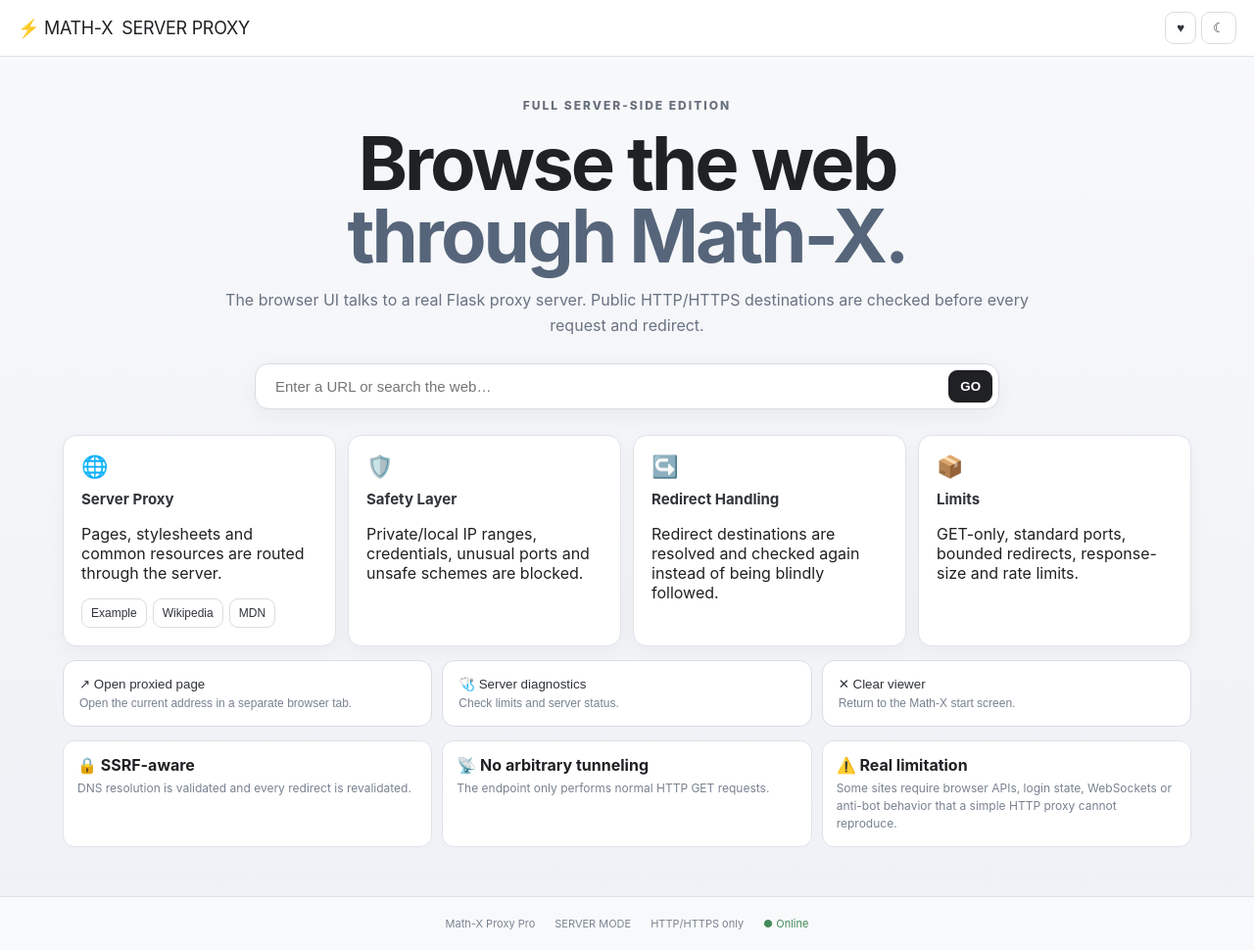
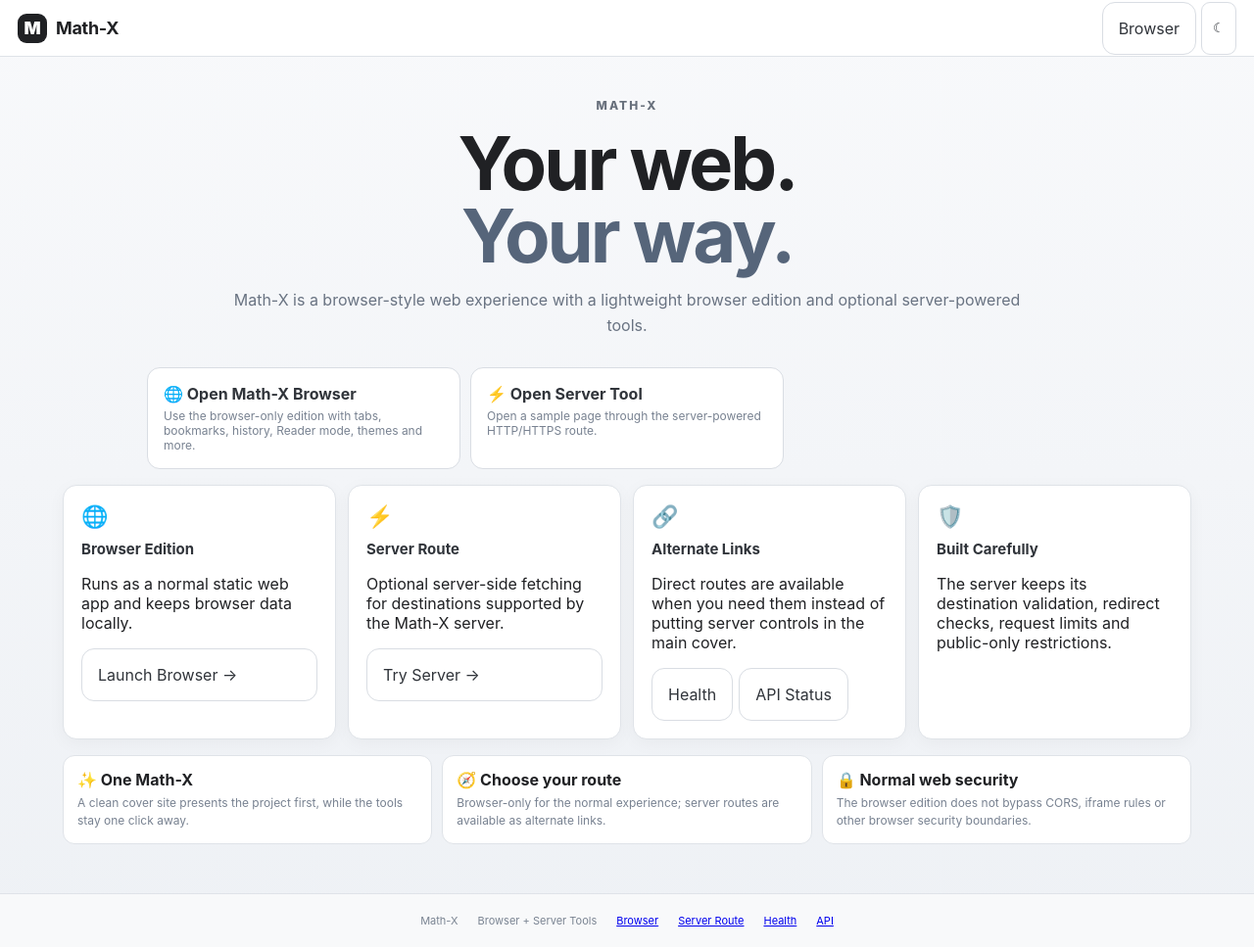
Before and after one commit to AV1ZANDUM-ARTIZUM/Math-X, a Flask app: page / in a window 1280 px wide. Shown: the whole page at 98% size. After the commit the page ends 946 px from the top, so only its background shows below. Run offline with Flask 3, Linux system fonts and the light colour scheme.

Commit message:
Turn server landing page into Math-X cover site

```diff
--- a/proxy-pro/templates/index.html
+++ b/proxy-pro/templates/index.html
@@ -3,63 +3,91 @@
 <head>
 <meta charset="utf-8">
 <meta name="viewport" content="width=device-width,initial-scale=1">
-<title>Math-X Proxy Pro — Server</title>
+<meta name="theme-color" content="#f6f7f9">
+<meta name="description" content="Math-X — a web browser with optional server tools.">
+<title>Math-X</title>
 <link rel="stylesheet" href="/static/style.css">
 </head>
 <body>
 <div class="ambient"></div>
 <header class="top">
-  <div class="brand">⚡ MATH-X <span>SERVER PROXY</span></div>
-  <div class="top-actions"><button id="health" title="Server health">♥</button><button id="theme" title="Toggle theme">☾</button></div>
+  <div class="brand"><span class="brand-mark">M</span> <strong>Math-X</strong></div>
+  <nav class="top-actions" aria-label="Math-X links">
+    <a class="mega-card" href="/static/index.html" style="text-decoration:none">Browser</a>
+    <button id="theme" title="Appearance">☾</button>
+  </nav>
 </header>
 <main>
 <section class="home-page">
-<div class="hero"><div class="eyebrow">FULL SERVER-SIDE EDITION</div><h1>Browse the web<br><span>through Math-X.</span></h1><p>The browser UI talks to a real Flask proxy server. Public HTTP/HTTPS destinations are checked before every request and redirect.</p></div>
-<div class="searchbox"><input id="url" placeholder="Enter a URL or search the web…" autocomplete="off" spellcheck="false"><button id="go">GO</button></div>
-<div class="cards">
-<article class="card"><div class="card-icon">🌐</div><h2>Server Proxy</h2><p>Pages, stylesheets and common resources are routed through the server.</p><div class="quick"><button data-url="https://example.com">Example</button><button data-url="https://www.wikipedia.org">Wikipedia</button><button data-url="https://developer.mozilla.org">MDN</button></div></article>
-<article class="card"><div class="card-icon">🛡️</div><h2>Safety Layer</h2><p>Private/local IP ranges, credentials, unusual ports and unsafe schemes are blocked.</p></article>
-<article class="card"><div class="card-icon">↪️</div><h2>Redirect Handling</h2><p>Redirect destinations are resolved and checked again instead of being blindly followed.</p></article>
-<article class="card"><div class="card-icon">📦</div><h2>Limits</h2><p>GET-only, standard ports, bounded redirects, response-size and rate limits.</p></article>
-</div>
-<div class="mega-grid"><button class="mega-card" id="openNew">↗ Open proxied page<span>Open the current address in a separate browser tab.</span></button><button class="mega-card" id="serverHealth">🩺 Server diagnostics<span>Check limits and server status.</span></button><button class="mega-card" id="clear">✕ Clear viewer<span>Return to the Math-X start screen.</span></button></div>
-<div class="feature-grid"><div><b>🔒 SSRF-aware</b><span>DNS resolution is validated and every redirect is revalidated.</span></div><div><b>📡 No arbitrary tunneling</b><span>The endpoint only performs normal HTTP GET requests.</span></div><div><b>⚠️ Real limitation</b><span>Some sites require browser APIs, login state, WebSockets or anti-bot behavior that a simple HTTP proxy cannot reproduce.</span></div></div>
-</section>
-<section class="viewer-page" id="viewerPage" hidden>
-  <div class="viewer-head"><div><strong id="status">Loading</strong><span id="hint">Server proxy</span></div><div class="viewer-actions"><button id="back" title="Back">←</button><button id="home" title="Home">⌂</button><button id="reload" title="Reload">↻</button><button id="newTab" title="Open in new tab">↗</button></div></div>
-  <div id="errorPanel" hidden class="proxy-error"><div class="error-icon">⚠️</div><h2>Math-X could not load this page</h2><p id="errorText">The server could not fetch the destination.</p><button id="errorHome">Back to Math-X</button></div>
-  <div id="loading" class="loading"><div class="spinner"></div><b>Fetching through Math-X…</b><span>Checking destination and following safe redirects</span></div>
-  <iframe id="frame" title="Math-X proxied website" sandbox="allow-forms allow-modals allow-popups allow-scripts allow-same-origin"></iframe>
+  <div class="hero">
+    <div class="eyebrow">MATH-X</div>
+    <h1>Your web.<br><span>Your way.</span></h1>
+    <p>Math-X is a browser-style web experience with a lightweight browser edition and optional server-powered tools.</p>
+  </div>
+
+  <div class="mega-grid" style="max-width:980px;margin:30px auto 0">
+    <a class="mega-card" href="/static/index.html" style="text-decoration:none">
+      <b>🌐 Open Math-X Browser</b>
+      <span>Use the browser-only edition with tabs, bookmarks, history, Reader mode, themes and more.</span>
+    </a>
+    <a class="mega-card" href="/proxy?url=https%3A%2F%2Fexample.com" style="text-decoration:none">
+      <b>⚡ Open Server Tool</b>
+      <span>Open a sample page through the server-powered HTTP/HTTPS route.</span>
+    </a>
+  </div>
+
+  <div class="cards" style="margin-top:16px">
+    <article class="card">
+      <div class="card-icon">🌐</div>
+      <h2>Browser Edition</h2>
+      <p>Runs as a normal static web app and keeps browser data locally.</p>
+      <a class="mega-card" href="/static/index.html" style="text-decoration:none;margin-top:12px">Launch Browser →</a>
+    </article>
+    <article class="card">
+      <div class="card-icon">⚡</div>
+      <h2>Server Route</h2>
+      <p>Optional server-side fetching for destinations supported by the Math-X server.</p>
+      <a class="mega-card" href="/proxy?url=https%3A%2F%2Fexample.com" style="text-decoration:none;margin-top:12px">Try Server →</a>
+    </article>
+    <article class="card">
+      <div class="card-icon">🔗</div>
+      <h2>Alternate Links</h2>
+      <p>Direct routes are available when you need them instead of putting server controls in the main cover.</p>
+      <div class="quick" style="margin-top:12px">
+        <a class="mega-card" href="/health" style="text-decoration:none">Health</a>
+        <a class="mega-card" href="/api/status" style="text-decoration:none">API Status</a>
+      </div>
+    </article>
+    <article class="card">
+      <div class="card-icon">🛡️</div>
+      <h2>Built Carefully</h2>
+      <p>The server keeps its destination validation, redirect checks, request limits and public-only restrictions.</p>
+    </article>
+  </div>
+
+  <div class="feature-grid" style="margin-top:16px">
+    <div><b>✨ One Math-X</b><span>A clean cover site presents the project first, while the tools stay one click away.</span></div>
+    <div><b>🧭 Choose your route</b><span>Browser-only for the normal experience; server routes are available as alternate links.</span></div>
+    <div><b>🔒 Normal web security</b><span>The browser edition does not bypass CORS, iframe rules or other browser security boundaries.</span></div>
+  </div>
 </section>
 </main>
-<footer><span>Math-X Proxy Pro</span><span>SERVER MODE</span><span>HTTP/HTTPS only</span><span id="online">● Online</span></footer>
-<div id="toast" class="toast" role="status"></div>
+<footer>
+  <span>Math-X</span>
+  <span>Browser + Server Tools</span>
+  <a href="/static/index.html">Browser</a>
+  <a href="/proxy?url=https%3A%2F%2Fexample.com">Server Route</a>
+  <a href="/health">Health</a>
+  <a href="/api/status">API</a>
+</footer>
 <script>
 (() => {
- const $=s=>document.querySelector(s), input=$('#url'), homePage=document.querySelector('.home-page'), viewer=$('#viewerPage'), frame=$('#frame'), loading=$('#loading'), errorPanel=$('#errorPanel'), errorText=$('#errorText'), status=$('#status'), hint=$('#hint'), toast=$('#toast');
- let current='', history=JSON.parse(localStorage.getItem('mx-server-history')||'[]');
- const notify=m=>{toast.textContent=m;toast.classList.add('show');clearTimeout(notify.t);notify.t=setTimeout(()=>toast.classList.remove('show'),2400)};
- const normalize=v=>{v=String(v||'').trim();if(!v)return'';if(/^https?:\/\//i.test(v))return v;if(/^[^\s]+\.[^\s]+/.test(v))return'https://'+v;return'https://www.google.com/search?q='+encodeURIComponent(v)};
- const proxy=v=>'/proxy?url='+encodeURIComponent(v);
- const showError=m=>{loading.hidden=true;frame.hidden=true;errorPanel.hidden=false;errorText.textContent=m||'The server could not fetch the destination.'};
- function open(v,add=true){const u=normalize(v);if(!u){notify('Enter a URL or search term first.');return}try{new URL(u)}catch{notify('That address is not valid.');return}current=u;input.value=u;homePage.hidden=true;viewer.hidden=false;frame.hidden=false;errorPanel.hidden=true;loading.hidden=false;status.textContent=new URL(u).hostname;hint.textContent='Fetched by the Math-X server';frame.src=proxy(u);if(add){history=[u,...history.filter(x=>x!==u)].slice(0,100);localStorage.setItem('mx-server-history',JSON.stringify(history))}}
- $('#go').onclick=()=>open(input.value);input.onkeydown=e=>{if(e.key==='Enter')open(input.value)};
- document.querySelectorAll('[data-url]').forEach(b=>b.onclick=()=>open(b.dataset.url));
- frame.onload=()=>{loading.hidden=true};
- frame.onerror=()=>showError('The browser could not display the proxied response.');
- $('#reload').onclick=()=>current&&open(current,false);
- $('#newTab').onclick=()=>current&&window.open(proxy(current),'_blank','noopener');
- $('#openNew').onclick=()=>current?window.open(proxy(current),'_blank','noopener'):notify('Open a page first.');
- const goHome=()=>{current='';viewer.hidden=true;homePage.hidden=false;frame.src='about:blank';input.value='';errorPanel.hidden=true};
- $('#home').onclick=goHome;$('#clear').onclick=goHome;$('#errorHome').onclick=goHome;
- $('#back').onclick=()=>{const i=history.indexOf(current);const prev=i>=0?(history[i+1]||''):'';if(prev)open(prev,false);else notify('No previous proxy page.')};
- async function health(){try{const r=await fetch('/health',{cache:'no-store'});const j=await r.json();if(j.ok)notify(`♥ Online · ${j.version||'server'} · ${j.limits?.rate_limit||'—'} req/${j.limits?.rate_window_seconds||'—'}s`);else notify('Server health check failed')}catch{notify('Server health check failed')}}
- $('#health').onclick=health;$('#serverHealth').onclick=health;
- $('#theme').onclick=()=>{document.body.classList.toggle('light');localStorage.setItem('mx-server-theme',document.body.classList.contains('light')?'light':'dark')};
- if(localStorage.getItem('mx-server-theme')==='light')document.body.classList.add('light');
- window.addEventListener('online',()=>$('#online').textContent='● Online');window.addEventListener('offline',()=>$('#online').textContent='● Offline');
- document.addEventListener('keydown',e=>{if((e.ctrlKey||e.metaKey)&&e.key.toLowerCase()==='l'){e.preventDefault();input.focus();input.select()}if(e.key==='Escape'&& !viewer.hidden)goHome();if(e.key==='r'&&viewer.hidden===false&&!e.ctrlKey&&!e.metaKey){e.preventDefault();$('#reload').click()}});
- health();
+  const theme=document.querySelector('#theme');
+  theme.onclick=()=>{
+    document.body.classList.toggle('light');
+    localStorage.setItem('mx-cover-theme',document.body.classList.contains('light')?'light':'dark');
+  };
+  if(localStorage.getItem('mx-cover-theme')==='light') document.body.classList.add('light');
 })();
 </script>
 </body>
```
